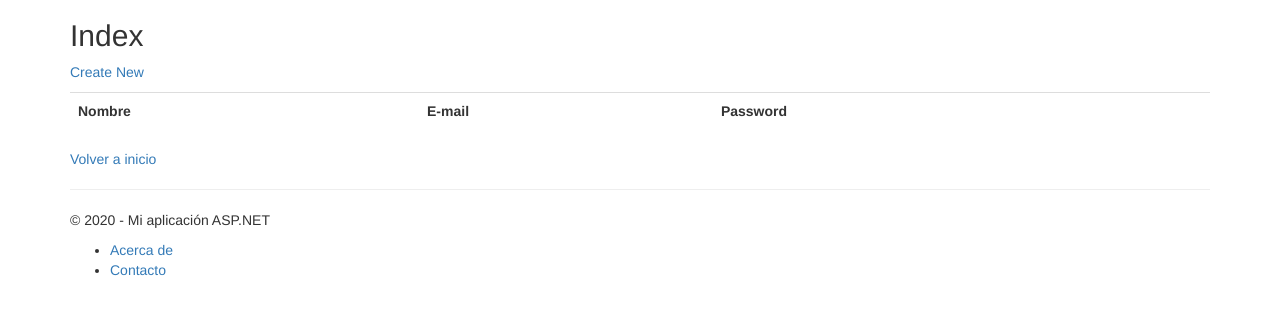
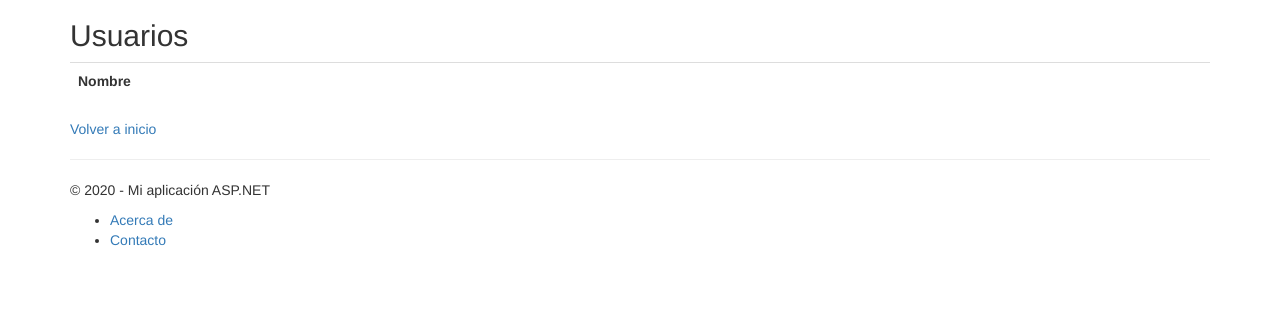
Before and after one commit to AlvaroJoseMoreno/ProtectoraMilpatitasGen, an ASP.NET MVC app: template WebProtectoraMilpatitas/Views/Usuario/Index.cshtml in a window 1280 px wide. Shown: the part 51-366 px from the top of the page. Run offline with ASP.NET Core 8 and stand-ins for ASP.NET MVC 5, Linux system fonts and the light colour scheme; the template is opened without the code that fills it, so the values that code supplies are empty; the project's own start-up code is not run; a stand-in starts its controllers and pages; some libraries are stand-ins or nearby versions.

Commit message:
hacer vistas

```diff
--- a/WebProtectoraMilpatitas/Views/Usuario/Index.cshtml
+++ b/WebProtectoraMilpatitas/Views/Usuario/Index.cshtml
@@ -1,25 +1,15 @@
 @model IEnumerable<WebProtectoraMilpatitas.Models.UsuarioViewModel>
 
 @{
-    ViewBag.Title = "Usuarios";
+    ViewBag.Title = "ProtectoraMilPatitas-Administrador: Usuarios";
     Layout = "~/Views/Shared/_Layout.cshtml";
 }
 
-<h2>Index</h2>
-
-<p>
-    @Html.ActionLink("Create New", "Create")
-</p>
+<h2>Usuarios</h2>
 <table class="table">
     <tr>
         <th>
             @Html.DisplayNameFor(model => model.Nombre)
-        </th>
-        <th>
-            @Html.DisplayNameFor(model => model.Email)
-        </th>
-        <th>
-            @Html.DisplayNameFor(model => model.Password)
         </th>
         <th></th>
     </tr>
@@ -30,13 +20,6 @@
             @Html.DisplayFor(modelItem => item.Nombre)
         </td>
         <td>
-            @Html.DisplayFor(modelItem => item.Email)
-        </td>
-        <td>
-            @Html.DisplayFor(modelItem => item.Password)
-        </td>
-        <td>
-            @Html.ActionLink("Edit", "Edit", new { email = item.Email }) |
             @Html.ActionLink("Details", "Details", new { email = item.Email }) |
             @Html.ActionLink("Delete", "Delete", new { email = item.Email })
         </td>
```
